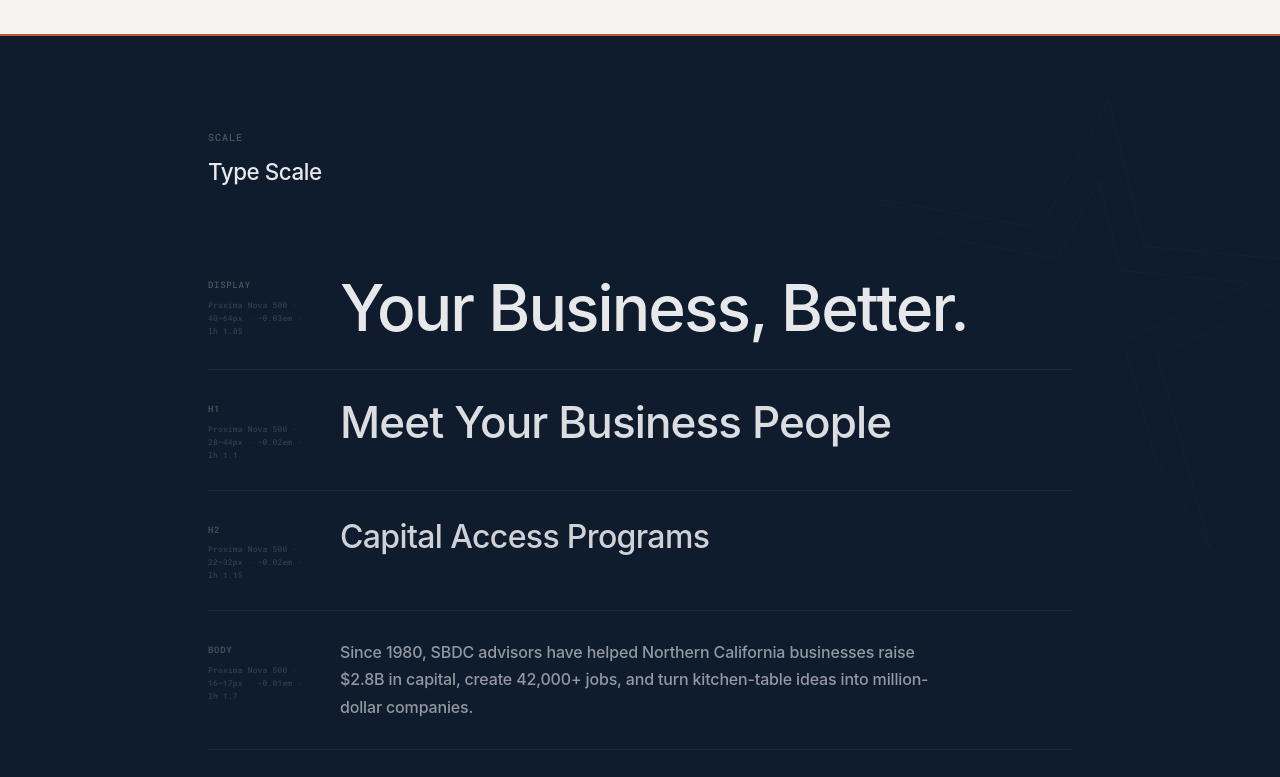
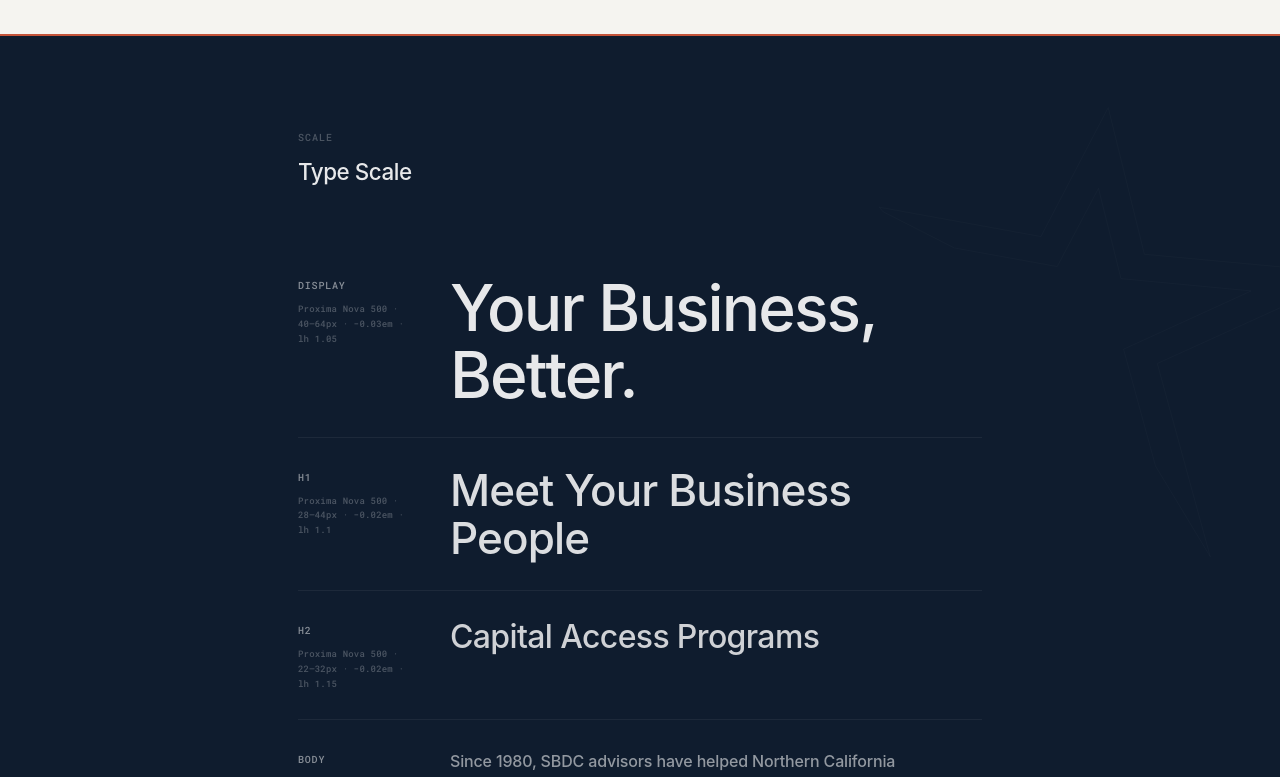
Before and after one commit to aphelps099/norcal-sbdc-brand, a Next.js app in the folder brand-house/: page /typography in a window 1280 px wide. Shown: the part 1560-2337 px from the top of the page. Built offline with nearby package versions, Linux system fonts and the light colour scheme; a web font is replaced by a local one.

Commit message:
typography: type scale — narrower container, readable left column

```diff
--- a/brand-house/src/app/(chapters)/typography/page.tsx
+++ b/brand-house/src/app/(chapters)/typography/page.tsx
@@ -164,7 +164,7 @@ export default function TypographyPage() {
         <div className="absolute top-0 left-0 right-0 h-[2px] bg-[#c4543a]" />
         <SbdcWatermark className="absolute -right-[6%] top-[6%] w-[38vw] max-w-[480px] text-white pointer-events-none select-none" opacity={0.03} />
 
-        <div className="max-w-[960px] mx-auto px-8 md:px-12 relative z-10">
+        <div className="max-w-[780px] mx-auto px-8 md:px-12 relative z-10">
           <p className="font-label text-[10px] uppercase tracking-[0.1em] text-white/25 mb-2">Scale</p>
           <h2
             className="tracking-[-0.02em] text-white/90 mb-14"
@@ -241,11 +241,11 @@ export default function TypographyPage() {
               color: "rgba(255,255,255,0.30)",
             },
           ].map((row, i) => (
-            <div key={row.label} className={`grid grid-cols-[100px_1fr] gap-8 py-7 ${i < 5 ? "border-b border-white/[0.06]" : ""}`}>
+            <div key={row.label} className={`grid grid-cols-[120px_1fr] gap-8 py-7 ${i < 5 ? "border-b border-white/[0.06]" : ""}`}>
               {/* Left: label + spec */}
               <div className="pt-1 shrink-0">
-                <p className="font-label text-[9px] uppercase tracking-[0.08em] text-white/25 mb-1.5">{row.label}</p>
-                <p className="font-label text-[8px] text-white/15 leading-relaxed" style={{ letterSpacing: "0.02em" }}>{row.spec}</p>
+                <p className="font-label text-[10px] uppercase tracking-[0.08em] text-white/50 mb-2">{row.label}</p>
+                <p className="font-label text-[9px] text-white/25 leading-relaxed" style={{ letterSpacing: "0.02em" }}>{row.spec}</p>
               </div>
               {/* Right: live specimen */}
               <div>
```
